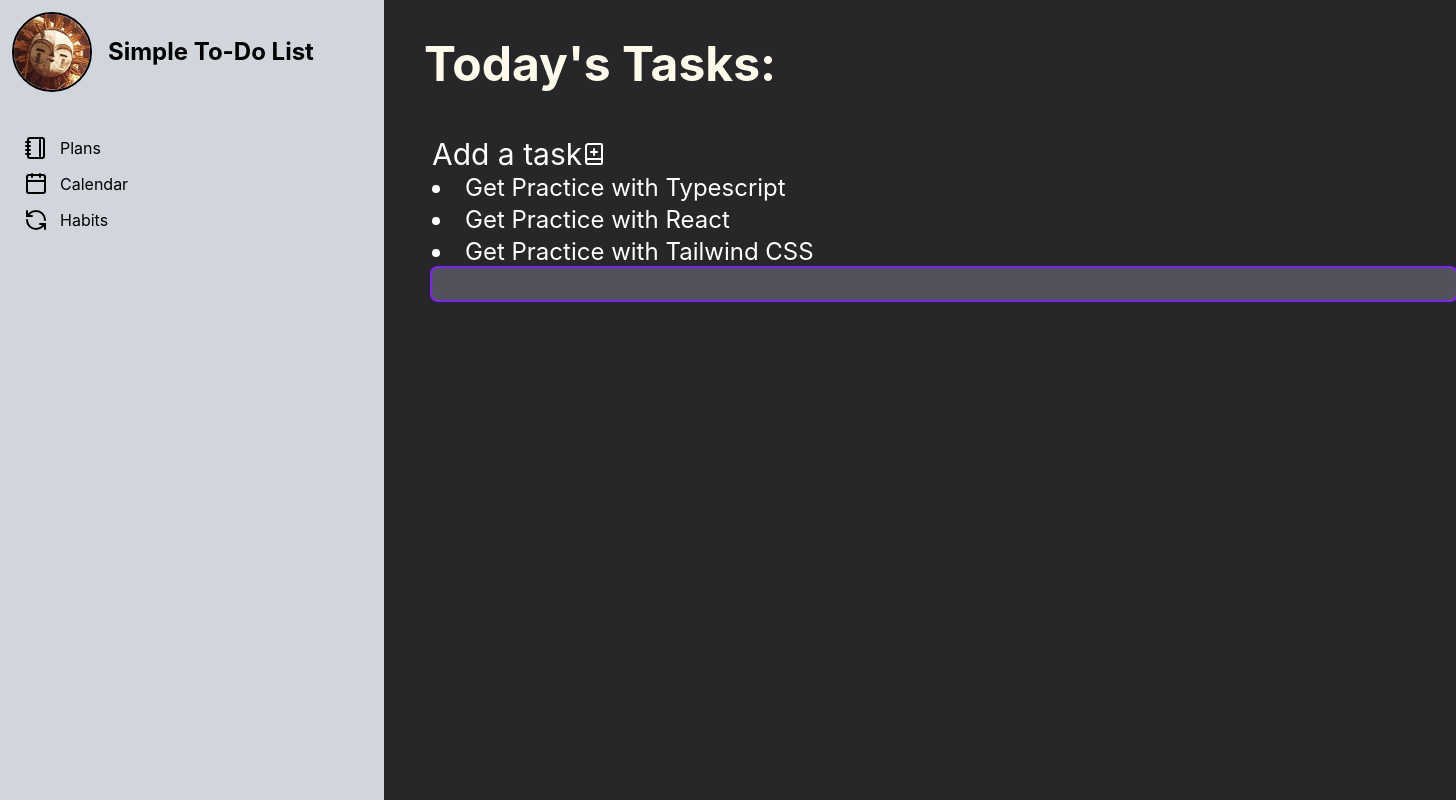
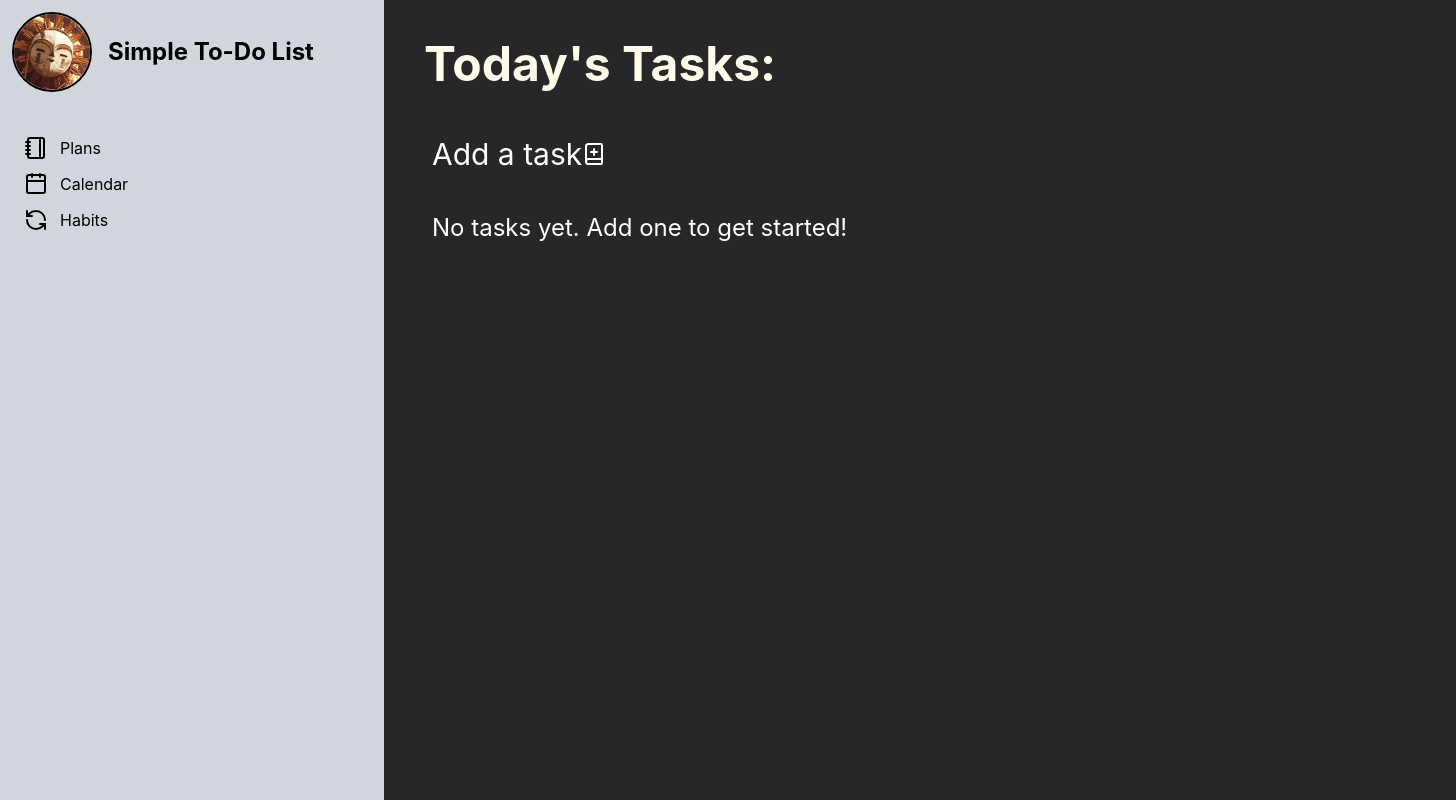
Before and after one commit to BrackListed/Simple-To-Do-List, a React (Vite) app: page / in a window 1280 px wide. Shown: the whole page, 1456 px wide, since content can reach past the window. Built offline with nearby package versions, Linux system fonts and the light colour scheme.

Commit message:
Now saves tasks and stores them.

```diff
--- a/src/assets/Taskcontainer.tsx
+++ b/src/assets/Taskcontainer.tsx
@@ -1,25 +1,37 @@
 import { BookPlus } from "lucide-react"
+import { useState } from "react"
 
-let tasks = [
-    {id: 1, name: "Get Practice with Typescript"},
-    {id: 2, name: "Get Practice with React"},
-    {id: 3, name: "Get Practice with Tailwind CSS"},
-]
 
 
 export function Taskcontainer(){
+    const [tasks, setTask]= useState(JSON.parse(localStorage.getItem("task-storage") ?? "[]"))
+    const [showInput, setShowInput] = useState(false)
   return(
     <div className= "flex flex-col p-2 w-2xl h-auto gap-2 rounded-2xl text-white" id = "add-task">
-      <form>
-        <div className="flex text-3xl items-center transition-transform hover:bg-zinc-600 cursor-pointer rounded-2xl w-fit hover:scale-110 hover:p-2 ">Add a task <BookPlus/></div>
+      <div className="flex flex-col gap-10">
+        <div className="flex text-3xl items-center transition-transform hover:bg-zinc-600 cursor-pointer rounded-2xl w-fit hover:scale-105 hover:p-2" onClick={() => setShowInput(true)}>
+            Add a task
+            <BookPlus/>
+        </div>
+        {tasks.length === 0 && <h1 className = "text-2xl">No tasks yet. Add one to get started!</h1>}
         <ul className="list-disc list-inside text-2xl">
-            {tasks.map((task) => (
-                <li>{task.name}</li>
+            {tasks.map((userTask:string) => (
+                <li>{userTask}</li>
             ))}
-            <input className= "w-5xl bg-zinc-600 rounded-md outline-none focus-visible: ring-2 focus-visible: ring-violet-600"></input>
+            {showInput && <input className= "w-5xl bg-zinc-600 rounded-md outline-none focus-visible: ring-2 focus-visible: ring-violet-600" onKeyDown = {(e) =>{
+                if(e.key === "Enter"){
+                    let newTask = (e.target as HTMLInputElement).value
+                    setTask([...tasks, newTask])
+                    localStorage.setItem("task-storage", JSON.stringify(tasks))
+                }
+            }} onBlur={() => {
+                console.log("Clicked off??")
+            }}></input>}
         </ul>
 
-      </form>
+
+      </div>
     </div>
   )
+
 }
```
